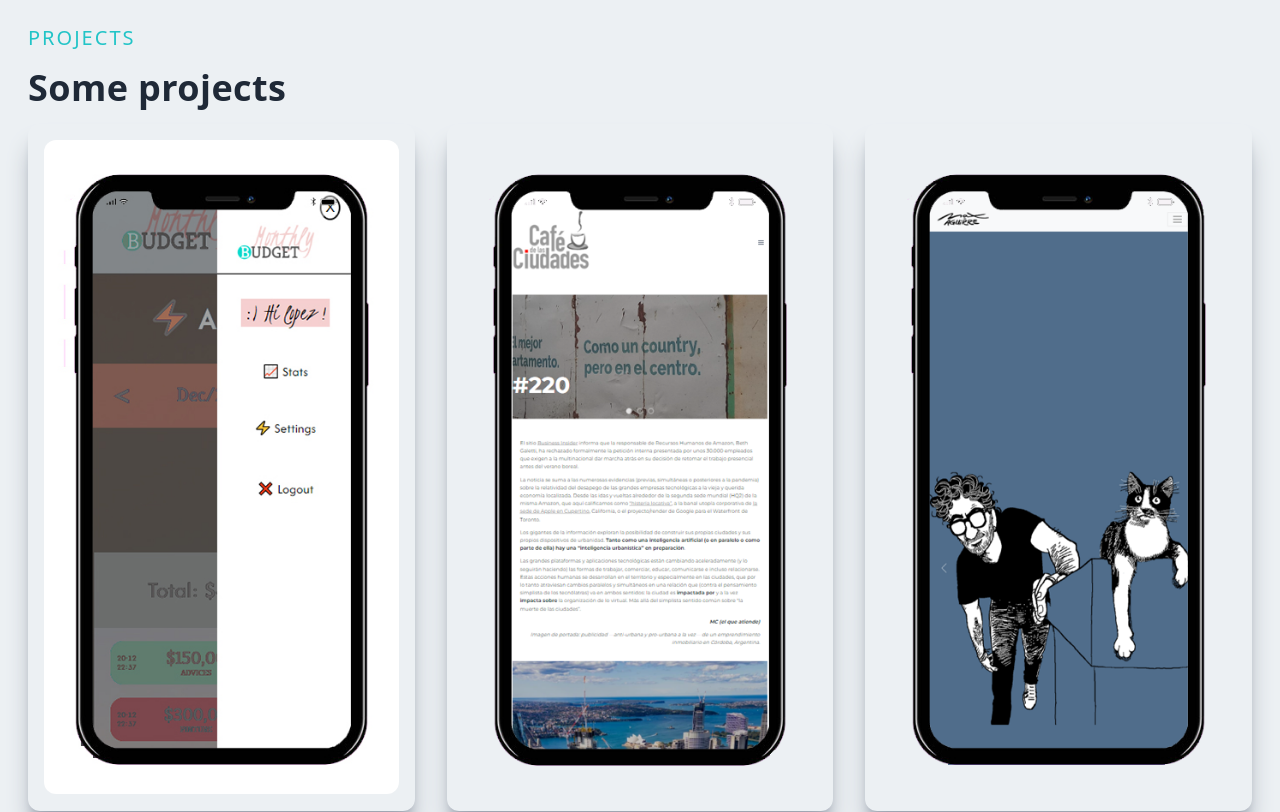
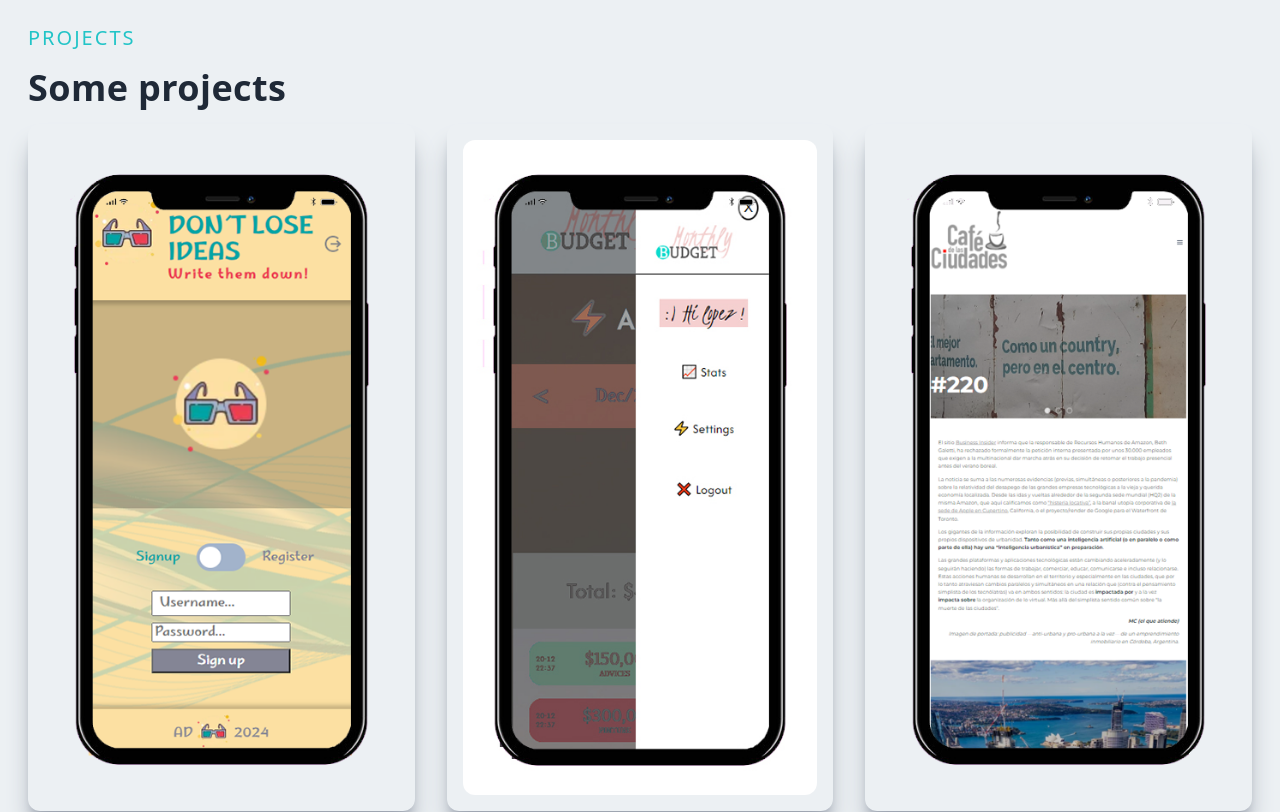
Before and after one commit to AndresDrimer/portfolio-ad-next-app, a Next.js app: page / in a window 1280 px wide. Shown: the part 2440-3252 px from the top of the page. Built offline with nearby package versions, Linux system fonts and the light colour scheme.

Commit message:
ideas proj added

```diff
--- a/data.js
+++ b/data.js
@@ -142,6 +142,19 @@ export default {
     projects: [
       {
         id: 0,
+        imageInside: "/assets/mockups/desktop/ideas-desktop.png",
+        imageBck: "/assets/mockups/iphone/ideas-iphone2.png",
+        title: "Idea Storage",
+        tech: "PHP-OOP",
+        techDetail: ["Php", "MySQL", "CSS", "HTML", "JS"],
+        anchor: "ideas",
+        externalUrl: "https://myideas.com.ar/",
+        gitHubUrl: "https://github.com/AndresDrimer/my-notes",
+        description:
+          "This webpage was born out of a need identified by one of my children. They had brilliant ideas that they often forgot about. In response to this, I decided to create a simple solution as a weekend project. The result is a webpage that allows users to store and retrieve their ideas easily.The webpage is built using PHP - Object Oriented Programming (OOP). It follows the Model-View-Controller (MVC) design pattern.Users can create accounts and log in securely. Once logged in, users can write down their ideas and categorize them. Users can view and edit their ideas whenever they want. The webpage uses a Router to manage the flow of data and establish paths for transmitting information between networks.",
+      },
+      {
+        id: 1,
         imageInside: "/assets/mockups/desktop/desktop-monthly.jpg",
         imageBck: "/assets/mockups/iphone/iphone-monthly.jpg",
         title: "Monthly Budget",
@@ -154,7 +167,7 @@ export default {
           "Monthly Budget is a page designed to help control domestic cash flow or small projects. It allows the creation of personal or shared spaces privately. The intention is that it is easy to use, provides a useful service, and is easily scalable. It is designed in PHP and includes HTML, CSS, and Javascript. The database is MySQL.",
       },
       {
-        id: 1,
+        id: 2,
         imageInside: "/assets/mockups/desktop/cdlc-desktop.png",
         imageBck: "/assets/mockups/iphone/cdlc-iphone.png",
         title: "Blog & E-commerce",
@@ -167,7 +180,7 @@ export default {
           "It was quite a beautiful challenge designing for Cafe de las Ciudades. I started with their CMS e-commerce site and then I jumped into re-designing their digital maganize on their 20th anniversary. They have a really strong community so it was important to maintain the previous line as well as injecting new features and a modern design. I received the most wonderful feedback from long time users so I´m quite happy with the results.",
       },
       {
-        id: 2,
+        id: 3,
         imageInside: "/assets/mockups/desktop/max-desktop.png",
         imageBck: "/assets/mockups/iphone/max-iphone.png",
         title: "Artist Website",
@@ -180,7 +193,7 @@ export default {
           "Personal website for artist Max Aguirre. Written in vanilla JS-CSS. It has beautiful artwork by the artist. It´s integrated with another site I built for the same client, a CMS e-commerce (TiendaNube). My goal was to have a neat continuity between both sites and to capture the artist´s own style.",
       },
       {
-        id: 3,
+        id: 4,
         imageInside: "/assets/mockups/desktop/libertadores-desktop.png",
         imageBck: "/assets/mockups/iphone/libertadores-iphone.png",
         title: "Footbal stamps control",
@@ -195,7 +208,7 @@ export default {
 
 
         {
-        id: 4,
+        id: 5,
         imageInside: "/assets/mockups/desktop/talk-desktop.png",
         imageBck: "/assets/mockups/iphone/talk-iphone.png",
         title: "ChatGPT-OpenAI",
@@ -208,7 +221,7 @@ export default {
           "Providing a super simple Tailwind UI to be able to chat with ChatGPT. Build on Next.js.",
       },
       {
-        id: 5,
+        id: 6,
         imageInside: "/assets/mockups/desktop/pablo-desktop.png",
         imageBck: "/assets/mockups/iphone/pablo-iphone2.png",
         title: "Filmaker website",
```
Also changed, not shown: public/assets/mockups/desktop/ideas-deskto.png (added), public/assets/mockups/iphone/ideas-iphone2.png (added).
